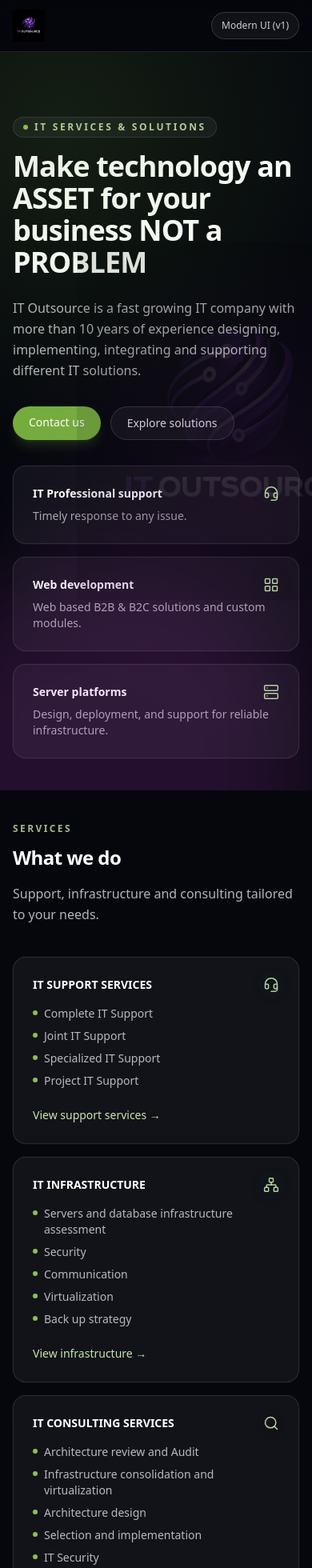
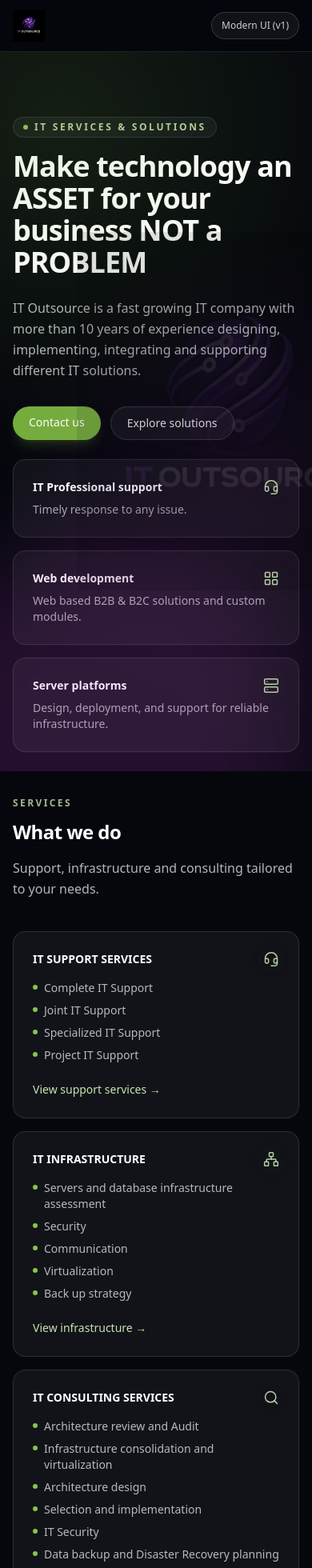
Before and after one commit to gushterovstefan/itosite, a React (Vite) app in the folder website/: page / in a window 390 px wide. Shown: the top 1960 px of the page at 80% size. Built offline with nearby package versions, Linux system fonts and the light colour scheme.

Commit message:
Home: tighten vertical spacing further (both mobile+desktop)

```diff
--- a/website/src/components/Section.jsx
+++ b/website/src/components/Section.jsx
@@ -2,7 +2,7 @@ import Reveal from './Reveal.jsx'
 
 export default function Section({ eyebrow, title, lead, children, tight = false }) {
   return (
-    <section className={tight ? 'py-10 md:py-14' : 'py-16 md:py-24'}>
+    <section className={tight ? 'py-8 md:py-10' : 'py-16 md:py-24'}>
       <div className="mx-auto max-w-6xl px-4">
         {eyebrow ? (
           <Reveal>
--- a/website/src/pages/Home.jsx
+++ b/website/src/pages/Home.jsx
@@ -32,7 +32,7 @@ export default function Home() {
           />
         </div>
 
-        <div className="mx-auto max-w-6xl px-4 pt-20 pb-10 md:pt-28 md:pb-12">
+        <div className="mx-auto max-w-6xl px-4 pt-20 pb-6 md:pt-28 md:pb-8">
           <motion.div
             initial="hidden"
             animate="show"
@@ -71,7 +71,7 @@ export default function Home() {
           </motion.div>
 
           {/* top highlights */}
-          <div className="mt-8 grid gap-4 md:mt-12 md:grid-cols-3">
+          <div className="mt-6 grid gap-4 md:mt-8 md:grid-cols-3">
             {[
               { t: 'IT Professional support', d: 'Timely response to any issue.', icon: icons.support },
               { t: 'Web development', d: 'Web based B2B & B2C solutions and custom modules.', icon: icons.web },
```
